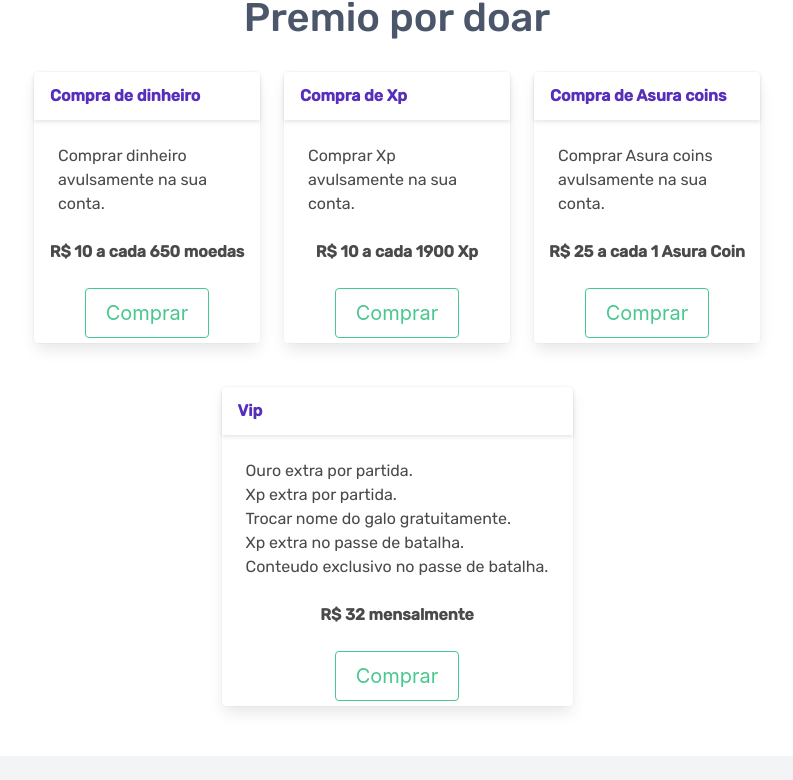
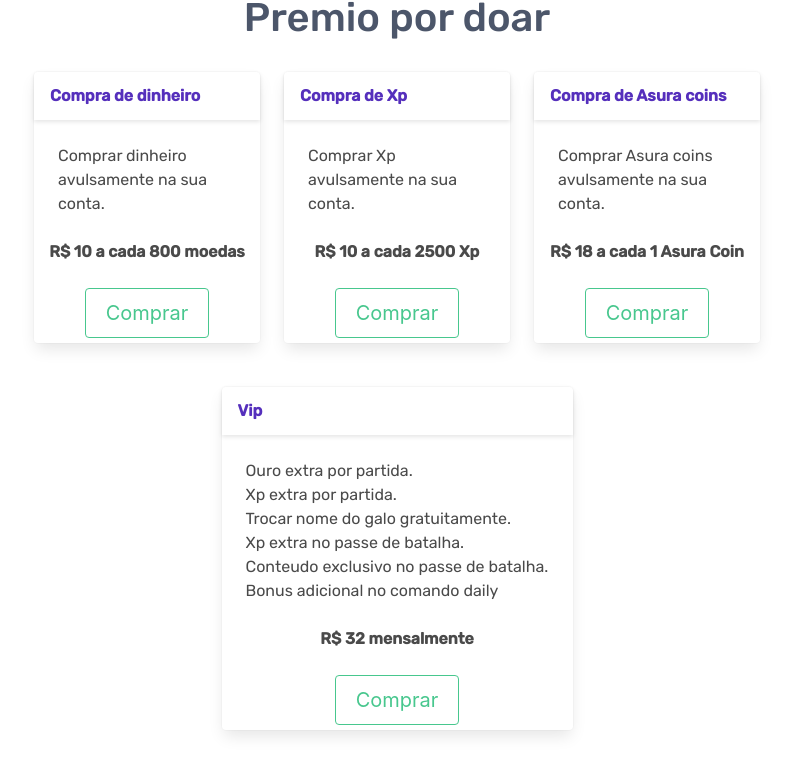
Before and after one commit to Acnologla/asura-site, a Vue app: page /asura-site/donate in a window 1280 px wide. Shown: the part 562-1342 px from the top of the page, without its empty margins (243-1036 px from the left). Built offline with nearby package versions, Linux system fonts and the light colour scheme.

Commit message:
Adjusted prices and fixed images

```diff
--- a/src/views/Donate.vue
+++ b/src/views/Donate.vue
@@ -36,7 +36,9 @@
       </div>
     </section>
     <br /><br />
-    <hr style="margin-left:20vw;margin-right:20vw;background-color: #552fbc" />
+    <hr
+      style="margin-left: 20vw; margin-right: 20vw; background-color: #552fbc"
+    />
     <center>
       <div style="text-align: center">
         <h2 class="donateTitle">Premio por doar</h2>
@@ -44,37 +46,37 @@
       <br />
       <div
         id="donateCards"
-        style="max-width:750px"
+        style="max-width: 750px"
         class="columns is-centered is-multiline"
       >
         <div class="column is-three-quarters-mobile is-one-third">
           <DonateCard
-            price="R$ 10 a cada 650 moedas"
+            price="R$ 10 a cada 800 moedas"
             description="Comprar dinheiro avulsamente na sua conta."
             title="Compra de dinheiro"
           />
         </div>
         <div class="column is-three-quarters-mobile is-one-third">
           <DonateCard
-            price="R$ 10 a cada 1900 Xp"
+            price="R$ 10 a cada 2500 Xp"
             description="Comprar Xp avulsamente na sua conta."
             title="Compra de Xp"
           />
         </div>
         <div class="column is-three-quarters-mobile is-one-third">
           <DonateCard
-            price="R$ 25 a cada 1 Asura Coin"
+            price="R$ 18 a cada 1 Asura Coin"
             description="Comprar Asura coins avulsamente na sua conta."
             title="Compra de Asura coins"
           />
         </div>
         <div
           class="column is-three-quarters-mobile is-half"
-          style="margin-top:20px;"
+          style="margin-top: 20px"
         >
           <DonateCard
             price="R$ 32 mensalmente"
-            description="Ouro extra por partida.  <br>Xp extra por partida. <br>Trocar nome do galo gratuitamente.<br>Xp extra no passe de batalha.<br>Conteudo exclusivo no passe de batalha."
+            description="Ouro extra por partida.  <br>Xp extra por partida. <br>Trocar nome do galo gratuitamente.<br>Xp extra no passe de batalha.<br>Conteudo exclusivo no passe de batalha.<br>Bonus adicional no comando daily"
             title="Vip"
           />
         </div>
--- a/src/views/Home.vue
+++ b/src/views/Home.vue
@@ -4,30 +4,33 @@
       <div class="text">
         <h1 class="title">Se divirta no seu Servidor de Discord com o Asura</h1>
         <h2 class="subtitle">
-          Batalhe com outros galos, veja avatares antigos, jogue uno e muito mais
+          Batalhe com outros galos, veja avatares antigos, jogue uno e muito
+          mais
         </h2>
         <div>
           <b-button
             class="invite"
             type="is-primary"
-            style="margin-right: 30px; width: 180px;color: #ECEFF4"
+            style="margin-right: 30px; width: 180px; color: #eceff4"
             href=" https://discordapp.com/oauth2/authorize?client_id=470684281102925844&scope=applications.commands%20bot&permissions=8"
             target="_blank"
             tag="a"
           >
-          <span style="font-weight: 500">
-            Me adicione
-          </span>
+            <span style="font-weight: 500"> Me adicione </span>
           </b-button>
-          <b-button tag="a" href="https://discord.gg/tdVWQGV" target="_blank" type="is-primary is-light" style="width: 180px">
-            <span style="font-weight: 500">
-            Servidor de suporte
-          </span>
+          <b-button
+            tag="a"
+            href="https://discord.gg/tdVWQGV"
+            target="_blank"
+            type="is-primary is-light"
+            style="width: 180px"
+          >
+            <span style="font-weight: 500"> Servidor de suporte </span>
           </b-button>
         </div>
       </div>
       <a class="arrow object" href="#about">
-           <font-awesome-icon icon="chevron-down" />
+        <font-awesome-icon icon="chevron-down" />
       </a>
     </main>
     <section>
@@ -54,14 +57,18 @@
 }
 
 @keyframes MoveUpDown {
-  0%, 20%, 50%, 80%, 100% {
-      transform: translateY(15px);
+  0%,
+  20%,
+  50%,
+  80%,
+  100% {
+    transform: translateY(15px);
   }
   40% {
-      transform: translateY(-10px);
+    transform: translateY(-10px);
   }
   60% {
-      transform: translateY(-5px);
+    transform: translateY(-5px);
   }
 }
 
@@ -85,24 +92,24 @@
   -ms-transform: translate(-50%, -50%);
   transform: translate(-50%, -50%);
 }
-[data-theme="dark"] .arrow{
-  color: #ECEFF4;
+[data-theme="dark"] .arrow {
+  color: #eceff4;
 }
-[data-theme="dark"] .arrow:hover{
+[data-theme="dark"] .arrow:hover {
   color: grey;
 }
 @media screen and (max-width: 490px) {
   .invite {
     margin-right: 0px !important;
   }
-  .arrow{
+  .arrow {
     top: 82vh;
   }
 }
 </style>
 <script>
 import AboutCard from "../components/AboutCard";
-import "../assets/main.css"
+import "../assets/main.css";
 export default {
   name: "Home",
   components: { AboutCard },
@@ -113,28 +120,25 @@ export default {
           title: "Rinha de galo",
           description:
             "Voce pode batalhar com seu galo, upar de nivel, desbloquear novos galos, enfrentar uma terrivel dungeon e matar inumeros chefes.   <a href='/asura-site/tutorial'>Clique aqui para ver o tutorial</a>",
-          image:
-            "https://cdn.discordapp.com/attachments/397528821307539486/805554148912398346/unknown.png",
+          image: "https://i.imgur.com/KRBafek.png",
         },
         {
           title: "Avatares antigos",
           description:
             "Com o asura em seu servidor voce podera ver os antigos avatares dos seus membros.",
-          image:
-            "https://cdn.discordapp.com/attachments/736504238565359637/805566514521964574/unknown.png",
+          image: "https://i.imgur.com/h8k09QR.png",
         },
         {
           title: "Minijogos",
-          description: "Voce pode jogar uno, 2048, jogo da velha, connect4 e xadrez.",
-          image:
-            "https://cdn.discordapp.com/attachments/736504238565359637/805567136365543465/unknown.png",
+          description:
+            "Voce pode jogar uno, 2048, jogo da velha, connect4 e xadrez.",
+          image: "https://i.imgur.com/bIj7xSH.png",
         },
         {
           title: "Manipulação de imagens",
           description:
             'Voce pode manipular imagens, colocando elas em uma lixeira, ou até mesmo no "morre praga". ',
-          image:
-            "https://cdn.discordapp.com/attachments/736504238565359637/805565135255109662/unknown.png",
+          image: "https://i.imgur.com/09HR1Er.png",
         },
       ],
     };
```
Also changed, not shown: 9 other files (tests, documents, lock files or other folders).
